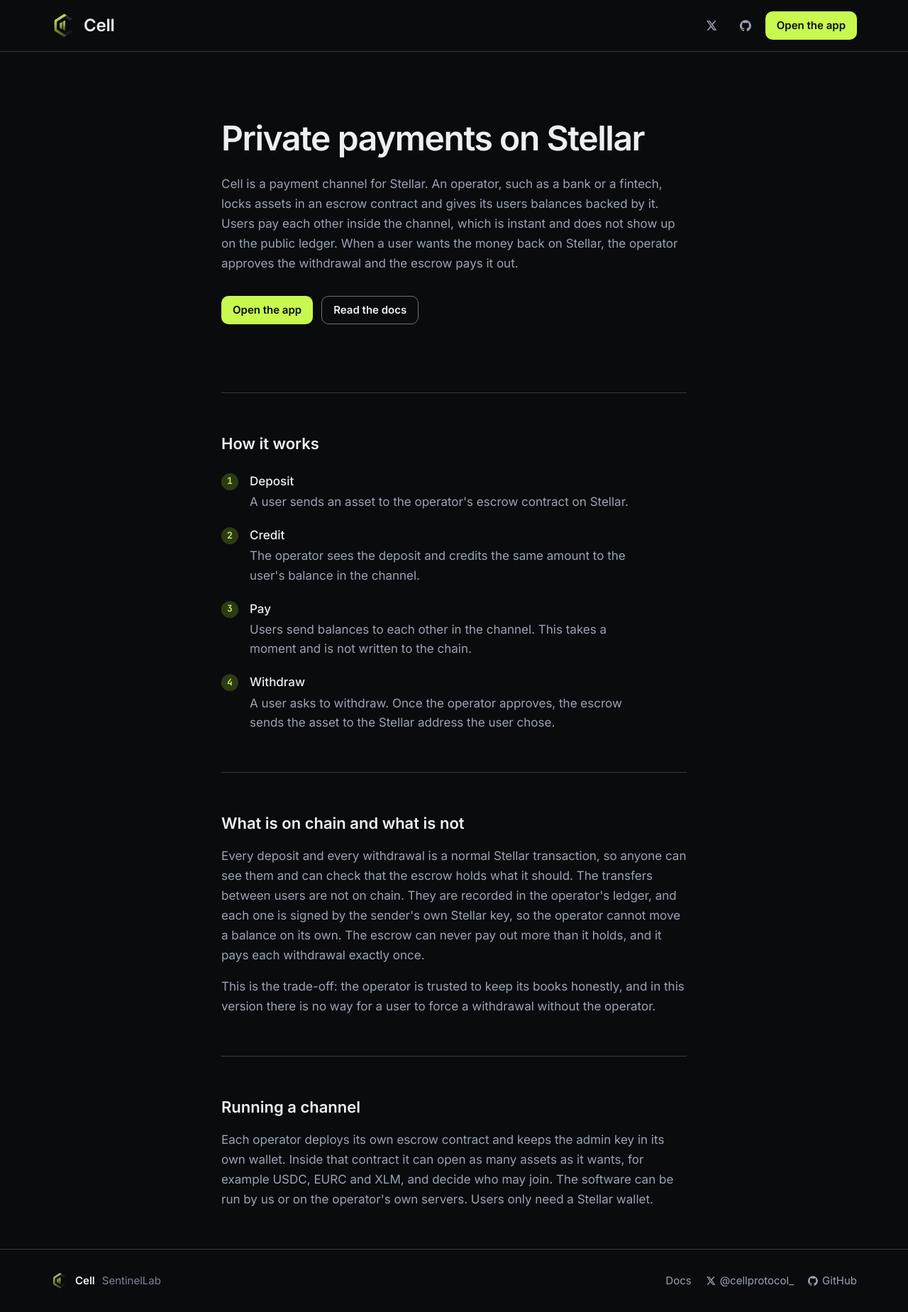
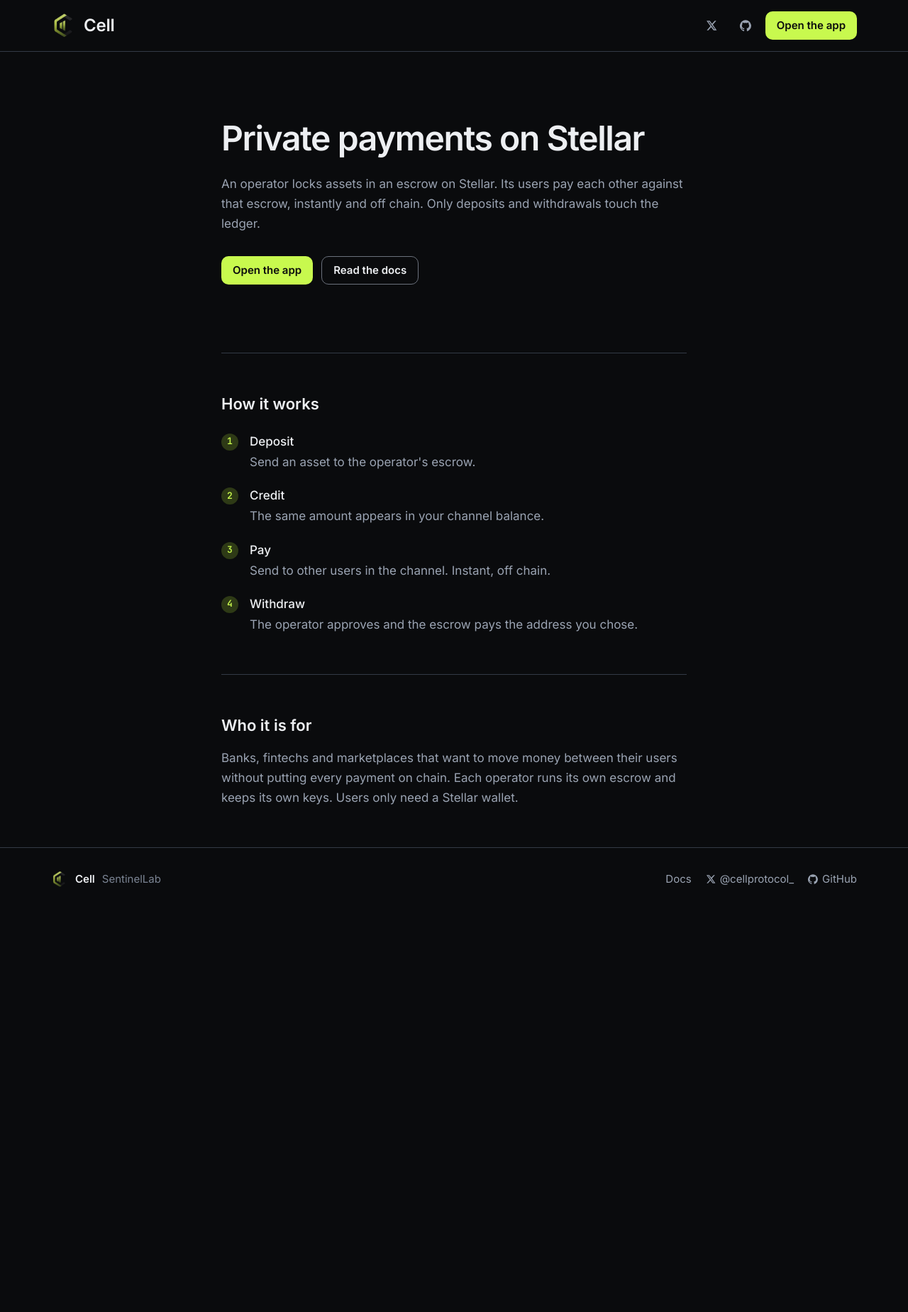
Before and after one commit to SentinelLab-VN/cell-landing-page, a React (Vite) app: page / in a window 1280 px wide. Shown: the whole page at 71% size. After the commit the page ends 1283 px from the top, so only its background shows below. Built offline with nearby package versions, Linux system fonts and the light colour scheme; no server answers.

Commit message:
Fewer words

```diff
--- a/src/App.tsx
+++ b/src/App.tsx
@@ -35,10 +35,8 @@
             Private payments on Stellar
           </h1>
           <p className="mt-6 text-base leading-[1.65] text-muted-foreground">
-            Cell is a payment channel for Stellar. An operator, such as a bank or a fintech, locks assets in an escrow
-            contract and gives its users balances backed by it. Users pay each other inside the channel, which is
-            instant and does not show up on the public ledger. When a user wants the money back on Stellar, the
-            operator approves the withdrawal and the escrow pays it out.
+            An operator locks assets in an escrow on Stellar. Its users pay each other against that escrow, instantly
+            and off chain. Only deposits and withdrawals touch the ledger.
           </p>
           <div className="mt-8 flex flex-wrap gap-3">
             <a href={APP_URL} className={primary}>
@@ -58,26 +56,11 @@
         </section>
 
         <section className="border-t border-border py-14">
-          <h2 className="text-xl font-semibold text-foreground">What is on chain and what is not</h2>
+          <h2 className="text-xl font-semibold text-foreground">Who it is for</h2>
           <p className="mt-4 text-base leading-[1.65] text-muted-foreground">
-            Every deposit and every withdrawal is a normal Stellar transaction, so anyone can see them and can check
-            that the escrow holds what it should. The transfers between users are not on chain. They are recorded in
-            the operator's ledger, and each one is signed by the sender's own Stellar key, so the operator cannot move
-            a balance on its own. The escrow can never pay out more than it holds, and it pays each withdrawal exactly
-            once.
-          </p>
-          <p className="mt-4 text-base leading-[1.65] text-muted-foreground">
-            This is the trade-off: the operator is trusted to keep its books honestly, and in this version there is no
-            way for a user to force a withdrawal without the operator.
-          </p>
-        </section>
-
-        <section className="border-t border-border py-14">
-          <h2 className="text-xl font-semibold text-foreground">Running a channel</h2>
-          <p className="mt-4 text-base leading-[1.65] text-muted-foreground">
-            Each operator deploys its own escrow contract and keeps the admin key in its own wallet. Inside that
-            contract it can open as many assets as it wants, for example USDC, EURC and XLM, and decide who may join.
-            The software can be run by us or on the operator's own servers. Users only need a Stellar wallet.
+            Banks, fintechs and marketplaces that want to move money between their users without putting every
+            payment on chain. Each operator runs its own escrow and keeps its own keys. Users only need a Stellar
+            wallet.
           </p>
         </section>
       </main>
--- a/src/components/diagram.tsx
+++ b/src/components/diagram.tsx
@@ -1,8 +1,8 @@
 const steps = [
-  ["Deposit", "A user sends an asset to the operator's escrow contract on Stellar."],
-  ["Credit", "The operator sees the deposit and credits the same amount to the user's balance in the channel."],
-  ["Pay", "Users send balances to each other in the channel. This takes a moment and is not written to the chain."],
-  ["Withdraw", "A user asks to withdraw. Once the operator approves, the escrow sends the asset to the Stellar address the user chose."],
+  ["Deposit", "Send an asset to the operator's escrow."],
+  ["Credit", "The same amount appears in your channel balance."],
+  ["Pay", "Send to other users in the channel. Instant, off chain."],
+  ["Withdraw", "The operator approves and the escrow pays the address you chose."],
 ];
 
 export function Diagram() {
```
